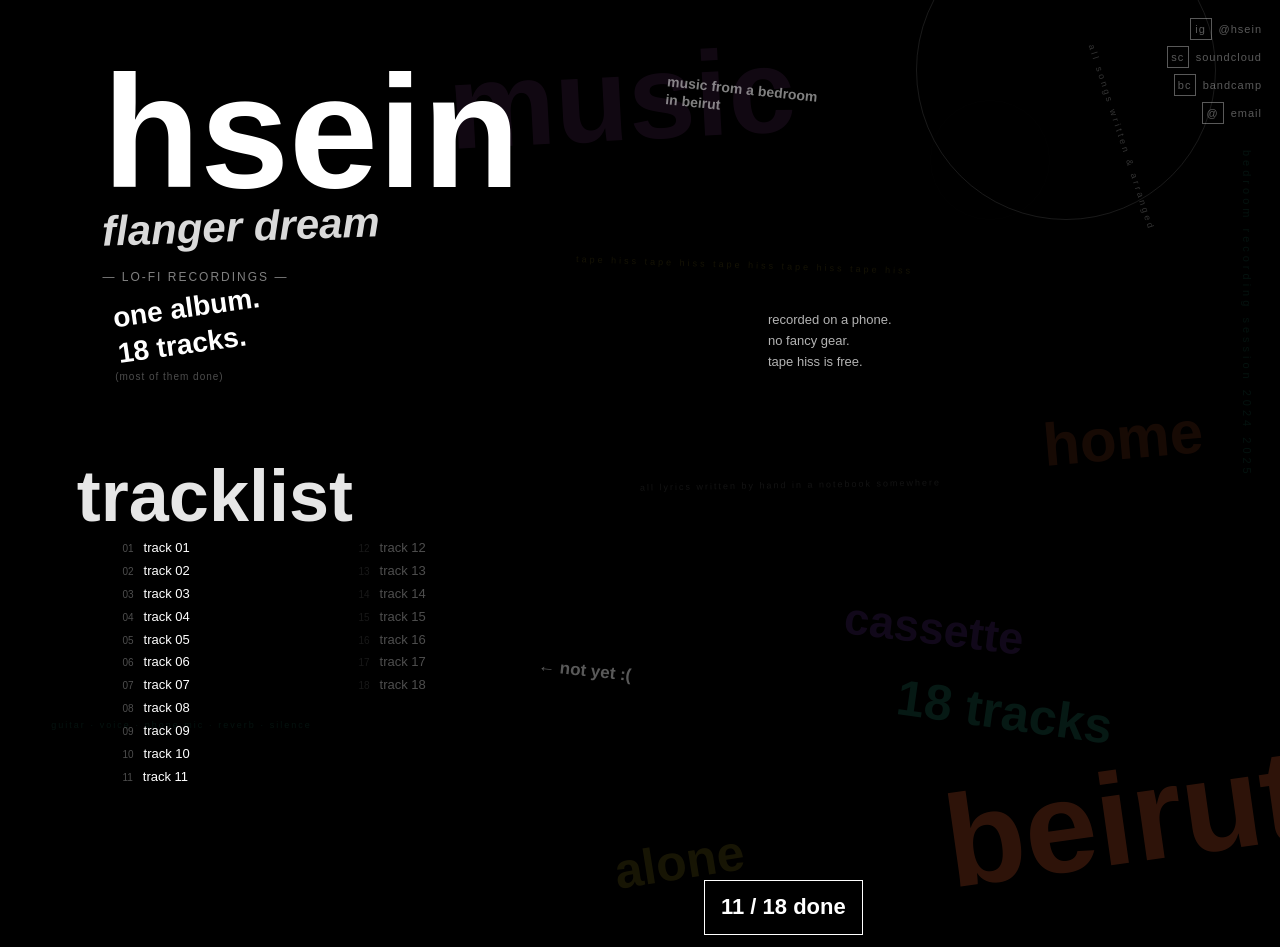
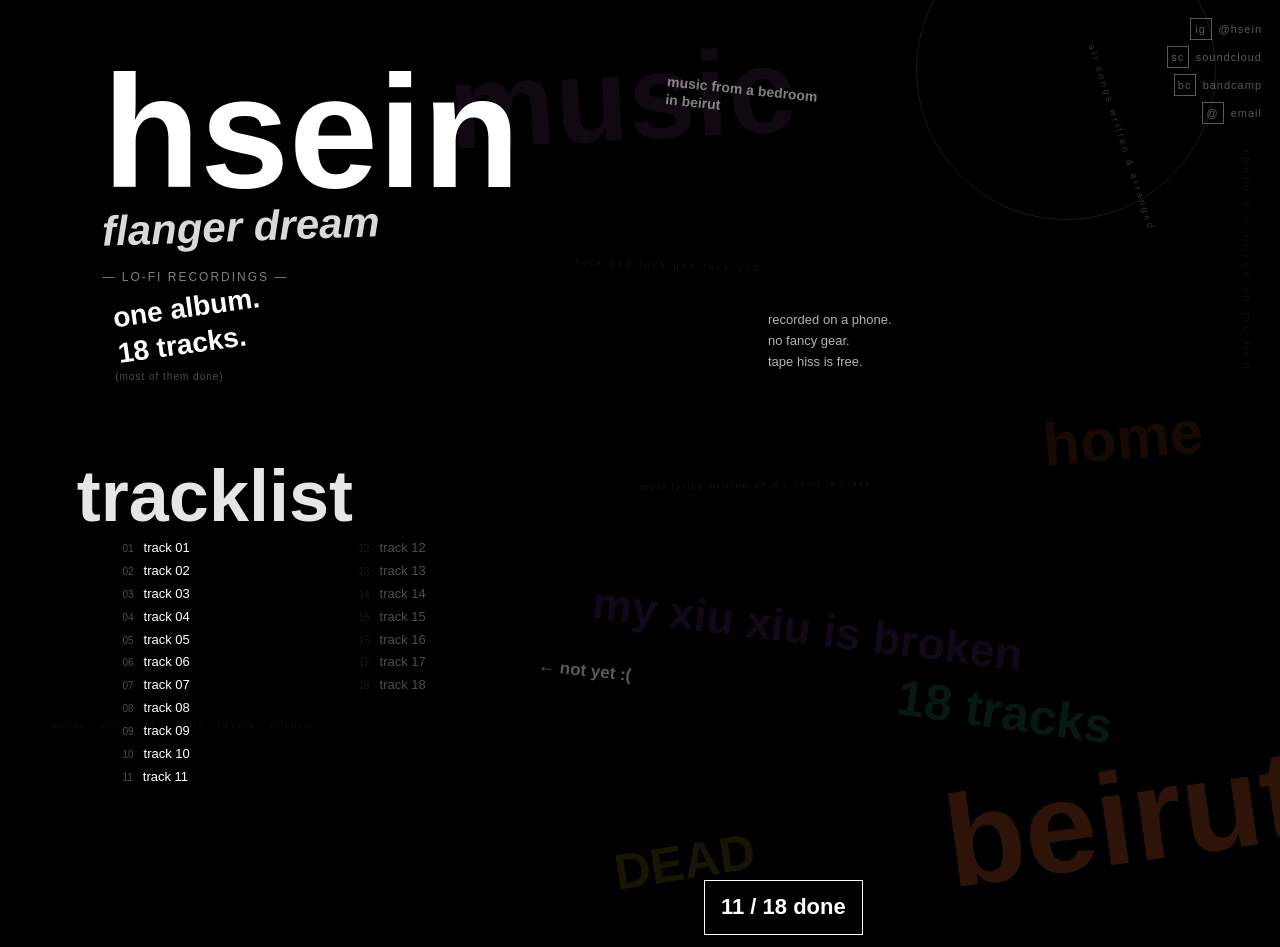
Before and after one commit to hseinmusic/hseinmusic, a plain HTML site: page index.html in a window 1280 px wide. Shown: the top 947 px of the page. Drawn offline with Linux system fonts and the light colour scheme.

Commit message:
Update index.html

```diff
--- a/index.html
+++ b/index.html
@@ -297,16 +297,17 @@ font-size: 11px; flex-shrink: 0;
 
   <div class="frag" style="top:20px; left:35vw; font-size:clamp(55px,11vw,120px); font-weight:700; color:#f06fff; opacity:0.07; transform:rotate(-3deg);">music</div>
   <div class="frag" style="top:3350px; left:8vw; font-size:clamp(40px,9vw,100px); font-weight:700; color:#f06fff; opacity:0.07; transform:rotate(-2deg);">flanger dream</div>
-  <div class="frag" style="top:150px; right:2vw; font-size:11px; opacity:0.07; letter-spacing:4px; writing-mode:vertical-rl; color:#3bf0c4;">bedroom recording session 2024 2025</div>
-  <div class="frag" style="top:260px; left:45vw; font-size:9px; opacity:0.08; letter-spacing:3px; color:#ffe135; transform:rotate(2deg);">tape hiss tape hiss tape hiss tape hiss tape hiss</div>
+  <div class="frag" style="top:150px; right:2vw; font-size:11px; opacity:0.07; letter-spacing:4px; writing-mode:vertical-rl; color:#3bf0c4;">there's a curve in my bed
+  </div>
+  <div class="frag" style="top:260px; left:45vw; font-size:9px; opacity:0.08; letter-spacing:3px; color:#ffe135; transform:rotate(2deg);">fuck god fuck god fuck god</div>
 
   <!-- zone 400–900 -->
 
   <div class="frag" style="top:400px; right:6vw; font-size:clamp(30px,5vw,60px); font-weight:700; color:#ff6b35; opacity:0.09; transform:rotate(-5deg);">home</div>
-  <div class="frag" style="top:480px; left:50vw; font-size:9px; opacity:0.07; letter-spacing:2px; color:#fff; transform:rotate(-1deg);">all lyrics written by hand in a notebook somewhere</div>
-  <div class="frag" style="top:600px; right:20vw; font-size:clamp(20px,4vw,45px); font-weight:700; color:#a855f7; opacity:0.1; transform:rotate(7deg);">cassette</div>
+  <div class="frag" style="top:480px; left:50vw; font-size:9px; opacity:0.07; letter-spacing:2px; color:#fff; transform:rotate(-1deg);">most lyrics written on my hand in class</div>
+  <div class="frag" style="top:600px; right:20vw; font-size:clamp(20px,4vw,45px); font-weight:700; color:#a855f7; opacity:0.1; transform:rotate(7deg);">my xiu xiu is broken</div>
   <div class="frag" style="top:720px; left:4vw; font-size:9px; opacity:0.07; letter-spacing:2px; color:#3bf0c4;">guitar · voice · phone mic · reverb · silence</div>
-  <div class="frag" style="top:830px; left:48vw; font-size:clamp(25px,4vw,50px); font-weight:700; color:#ffe135; opacity:0.09; transform:rotate(-9deg);">alone</div>
+  <div class="frag" style="top:830px; left:48vw; font-size:clamp(25px,4vw,50px); font-weight:700; color:#ffe135; opacity:0.09; transform:rotate(-9deg);">DEAD</div>
 
   <!-- zone 1000–1500 -->
 
```
